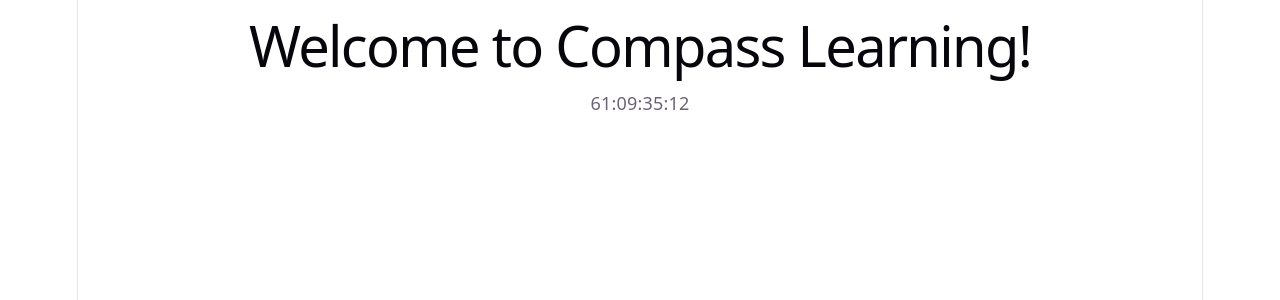
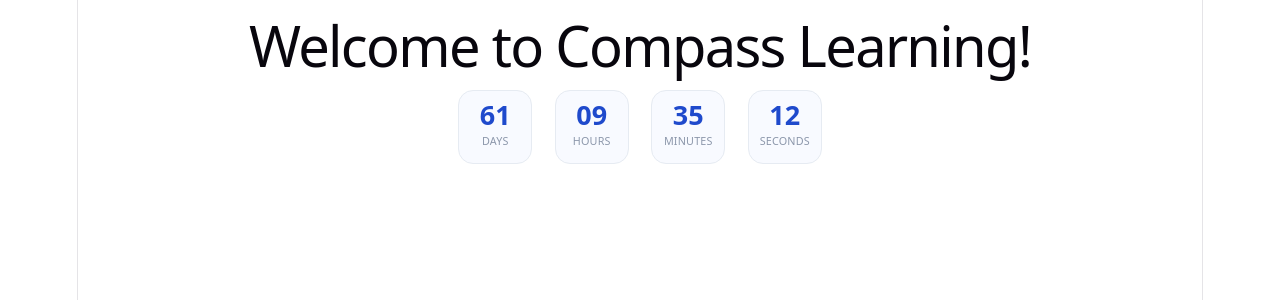
Before and after one commit to ananyaj1515/website, a React (Vite) app: page / in a window 1280 px wide. Shown: the top 300 px of the page. Built offline with nearby package versions, Linux system fonts and the light colour scheme.

Commit message:
Implement countdown

```diff
--- a/package.json
+++ b/package.json
@@ -10,6 +10,7 @@
     "preview": "vite preview"
   },
   "dependencies": {
+    "@fontsource/inter": "^5.2.8",
     "react": "^19.2.6",
     "react-countdown": "^2.3.6",
     "react-dom": "^19.2.6"
--- a/src/components/CustomCountdown.jsx
+++ b/src/components/CustomCountdown.jsx
@@ -1,9 +1,39 @@
 import Countdown from 'react-countdown';
+import '../css/CustomCountdown.css';
+
+function CountdownBox({label, value}) {
+    return (
+        <div className="countdown-box">
+            <div className="countdown-value">
+                {String(value).padStart(2, '0')}
+            </div>
+            <div className="countdown-label">
+                {label.toUpperCase()}
+            </div>
+        </div>
+    );
+}
+
+function renderer({days, hours, minutes, seconds, completed}) {
+    if (completed) {
+        return <h1>Launch Time</h1>
+    }
+    return (
+        <div className="countdown-container">
+            <CountdownBox label="Days" value={days} />
+            <CountdownBox label="Hours" value={hours} />
+            <CountdownBox label="Minutes" value={minutes} />
+            <CountdownBox label="Seconds" value={seconds} />
+        </div>
+    );
+}
 
 function CustomCountdown() {
     return (
         <>
-            <Countdown date={new Date('2026-08-01T00:00:00')} />
+            <Countdown date={new Date('2026-08-01T00:00:00')}
+                renderer={renderer}
+            />
         </>
     )
 }
--- /dev/null
+++ b/src/css/CustomCountdown.css
@@ -0,0 +1,35 @@
+.countdown-container {
+    display: flex;
+    gap: 1.25em;
+    justify-content: center;
+    flex-wrap: wrap;
+}
+
+.countdown-box {
+    width: 4em;
+    height: 4em;
+    border: 1px solid #e6ebf2;
+    border-radius: 15px;
+    display: flex;
+    flex-direction: column;
+    justify-content: center;
+    align-items: center;
+    background: rgba(248, 250, 270);
+}
+
+.countdown-box:hover {
+   background: rgba(248, 250, 270, 0.5);
+}
+
+.countdown-value {
+    font-size: 1.5em;
+    font-weight: 700;
+    color: #1f4acc;
+    line-height: 1
+}
+
+.countdown-label {
+    font-size: 0.60em;
+    font-weight: 500;
+    color: #8c97ab
+}
```
Also changed, not shown: src/css/Countdown.css (deleted), 1 other file (tests, documents, lock files or other folders).
